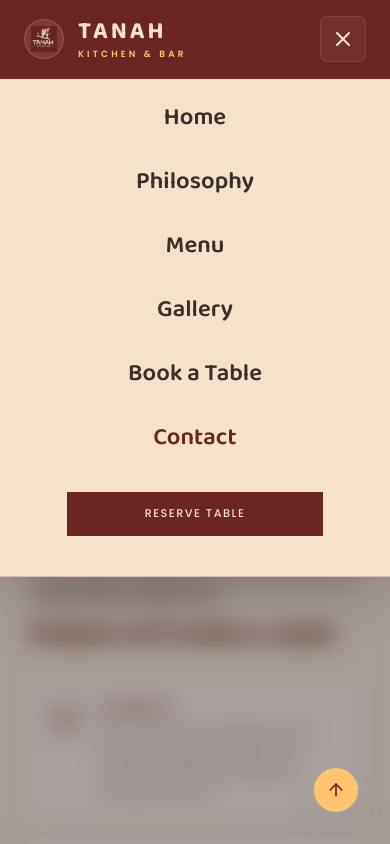
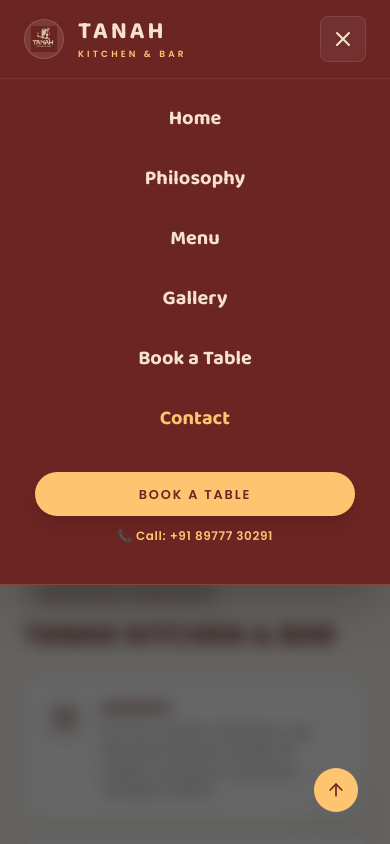
Before and after one commit to hameedsk381/tanah-kitchen, a React (Vite) app: page /contact in a window 390 px wide. Both pictures are taken after a click on the button 343 px from the left and 39 px from the top of the page. Shown: the top 844 px of the page. Built offline with nearby package versions, Linux system fonts and the light colour scheme.

Commit message:
style: polish mobile drawer navigation and responsive layout

```diff
--- a/src/components/Navbar.jsx
+++ b/src/components/Navbar.jsx
@@ -152,20 +152,19 @@
         </nav>
       </header>
 
-      {/* Mobile Menu */}
+      {/* Mobile Menu Drawer (WordPress Luxury Styling) */}
       <AnimatePresence>
         {menuOpen && (
           <motion.div
             initial={{ opacity: 0, y: -20 }}
             animate={{ opacity: 1, y: 0 }}
             exit={{ opacity: 0, y: -20 }}
-            transition={{ duration: 0.4, ease: [0.16, 1, 0.3, 1] }}
-            className="fixed inset-x-0 top-0 z-40 flex flex-col pt-24 px-10 pb-10 gap-8 shadow-2xl border-b border-primary-dark/20"
-            style={{ background: 'var(--color-light-cream)' }}
+            transition={{ duration: 0.35, ease: [0.16, 1, 0.3, 1] }}
+            className="fixed inset-x-0 top-0 z-40 flex flex-col pt-24 px-8 pb-10 gap-6 shadow-2xl border-b border-[#FFC470]/20 bg-[#6B2523] text-[#F6E1CB]"
             role="dialog"
             aria-label="Mobile navigation menu"
           >
-            <div className="flex flex-col gap-5 text-center">
+            <div className="flex flex-col gap-4 text-center">
               {navLinks.map((link, i) => {
                 const isActive = location.pathname === link.path
                 return (
@@ -173,16 +172,15 @@
                     key={link.label}
                     initial={{ opacity: 0, y: 10 }}
                     animate={{ opacity: 1, y: 0 }}
-                    transition={{ delay: i * 0.05, duration: 0.4 }}
+                    transition={{ delay: i * 0.04, duration: 0.3 }}
                   >
                     <Link
                       to={link.path}
-                      className="font-display text-2xl font-light block py-1.5 transition-colors duration-300"
-                      style={{
-                        color: isActive
-                          ? 'var(--color-primary-dark)'
-                          : 'var(--color-near-black)'
-                      }}
+                      className={`font-display text-xl font-bold block py-2 transition-colors duration-200 ${
+                        isActive
+                          ? 'text-[#FFC470]'
+                          : 'text-[#F6E1CB] hover:text-[#FFC470]'
+                      }`}
                     >
                       {link.label}
                     </Link>
@@ -194,15 +192,21 @@
             <motion.div
               initial={{ opacity: 0, y: 10 }}
               animate={{ opacity: 1, y: 0 }}
-              transition={{ delay: 0.3, duration: 0.4 }}
-              className="flex justify-center"
+              transition={{ delay: 0.25, duration: 0.3 }}
+              className="flex flex-col items-center gap-3 pt-2"
             >
               <Link
                 to="/book"
-                className="btn-primary text-center justify-center w-64 py-3 tracking-[0.2em]"
+                className="wp-btn-pill bg-[#FFC470] text-[#6B2523] hover:bg-white text-center justify-center w-full max-w-xs py-3 text-xs font-bold shadow-lg"
               >
-                Reserve Table
+                Book a Table
               </Link>
+              <a
+                href="tel:+918977730291"
+                className="text-xs text-[#FFC470] font-semibold tracking-wider hover:underline"
+              >
+                📞 Call: +91 89777 30291
+              </a>
             </motion.div>
           </motion.div>
         )}
@@ -215,7 +219,7 @@
             initial={{ opacity: 0 }}
             animate={{ opacity: 1 }}
             exit={{ opacity: 0 }}
-            className="fixed inset-0 z-30 bg-dark-brown/40 md:hidden backdrop-blur-md"
+            className="fixed inset-0 z-30 bg-black/60 md:hidden backdrop-blur-sm"
             onClick={() => setMenuOpen(false)}
           />
         )}
```
